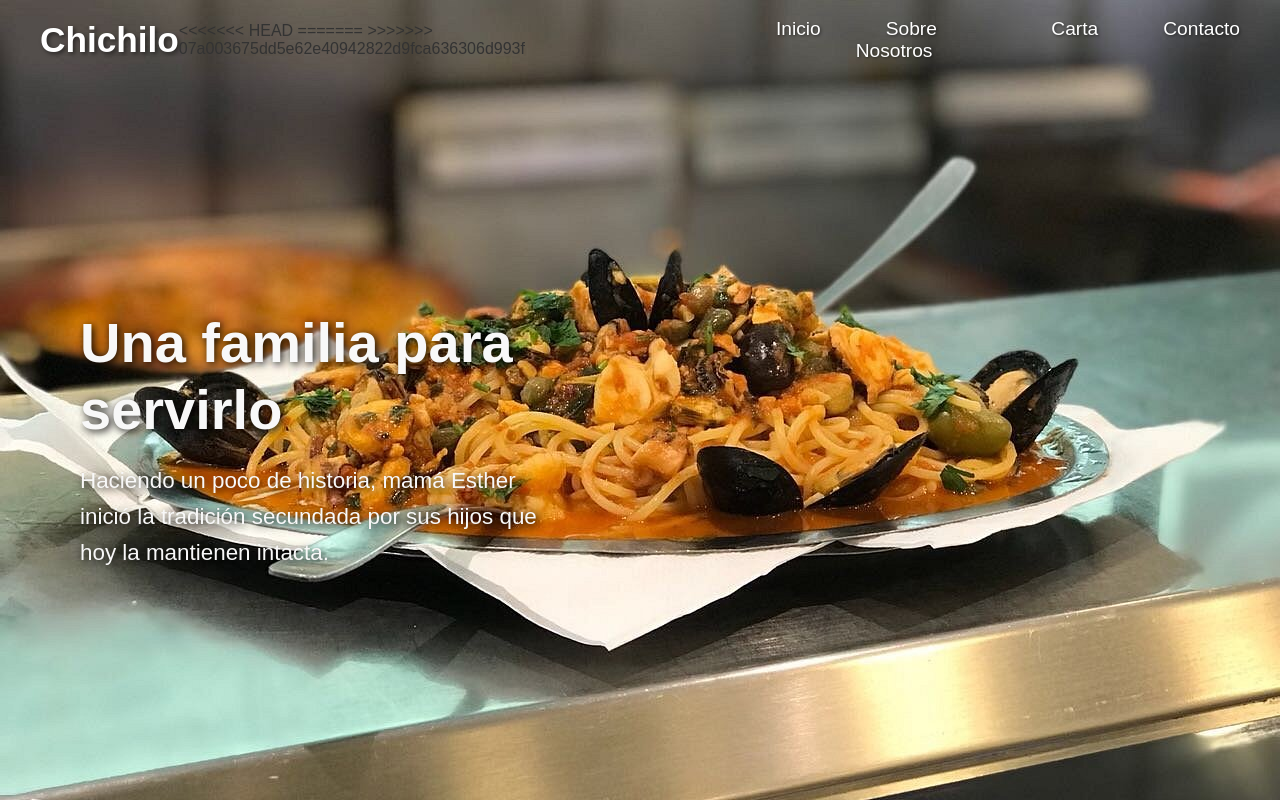
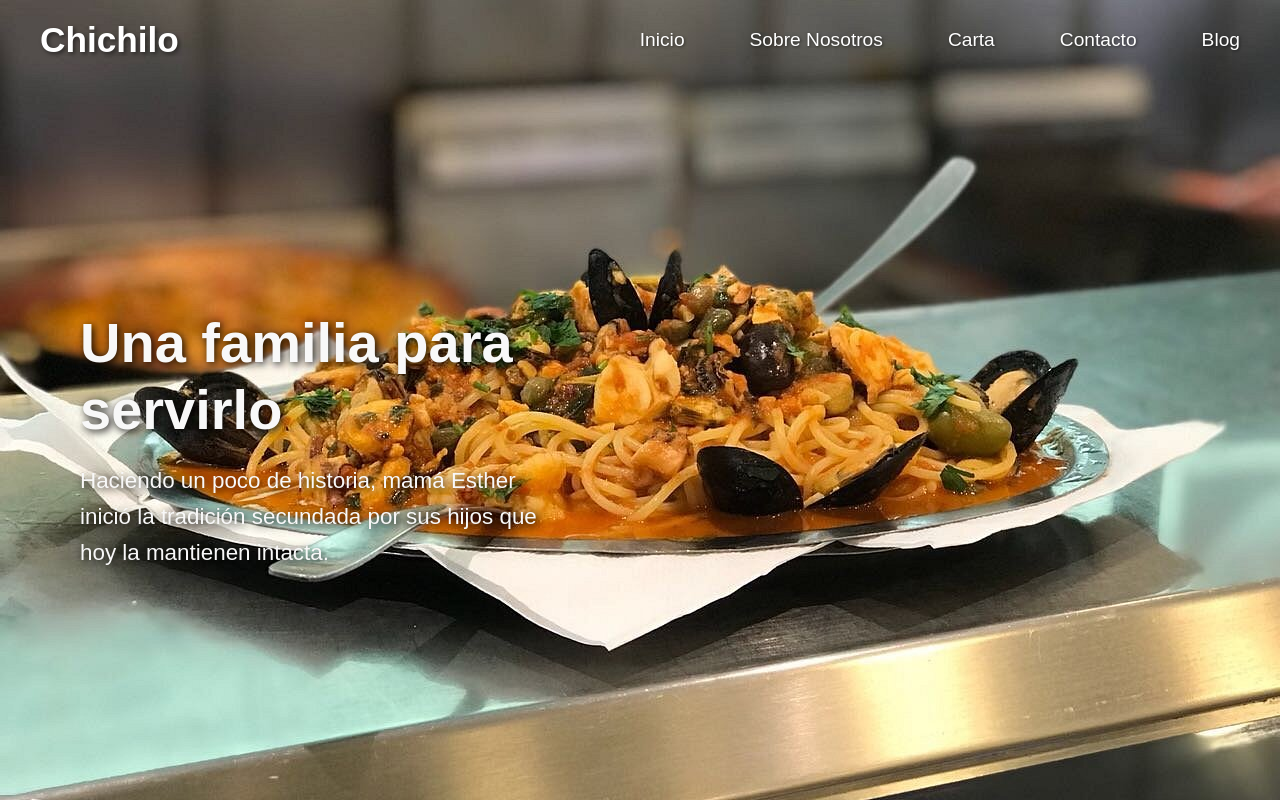
Before and after one commit to MateoCastro47/WebChichilo, a plain HTML site: page index.html in a window 1280 px wide. Shown: the top 802 px of the page. Drawn offline with Linux system fonts and the light colour scheme.

Commit message:
fix merge issues and add link to the blog

```diff
--- a/index.html
+++ b/index.html
@@ -14,17 +14,15 @@
   <header id="header">
     <nav>
       <h1 class="logo">Chichilo</h1>
-<<<<<<< HEAD
       <article class="hamburgesa">
         <i class="fa-solid fa-bars"></i>
       </article>
-=======
->>>>>>> 07a003675dd5e62e40942822d9fca636306d993f
       <ul class="enlaces" id="enlaces">
         <li><a href="#header">Inicio</a></li>
         <li><a href="#sobreNosotros">Sobre Nosotros</a></li>
         <li><a href="#carta">Carta</a></li>
         <li><a href="#footer">Contacto</a></li>
+        <li><a href="./blog.html" target="_blanks">Blog</a></li>
       </ul>
     </nav>
     <section class="hero-content">
@@ -177,4 +175,5 @@
   </footer>
   <script src="script.js"></script>
 </body>
+
 </html>
```
